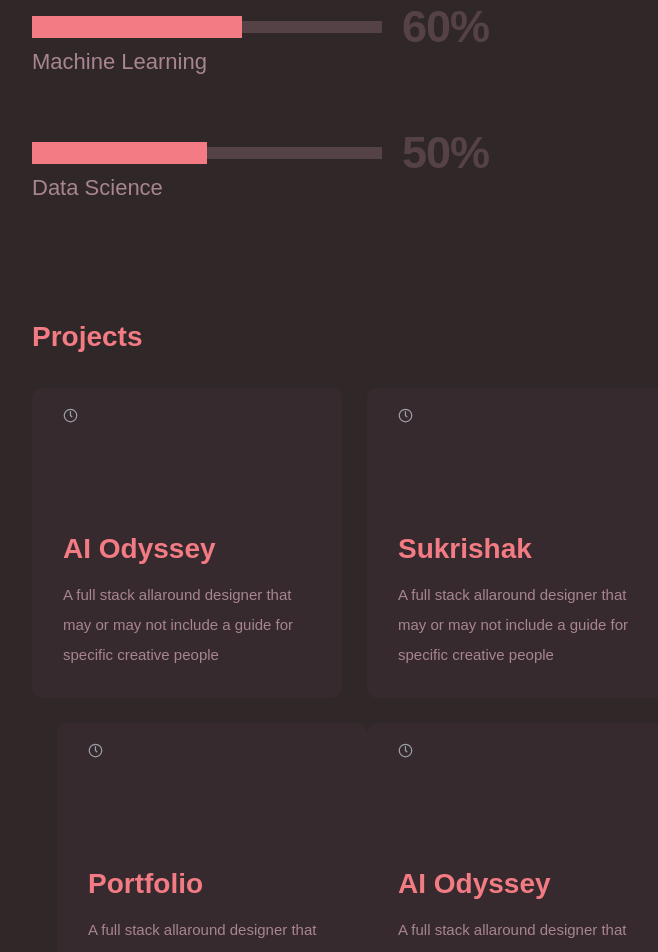
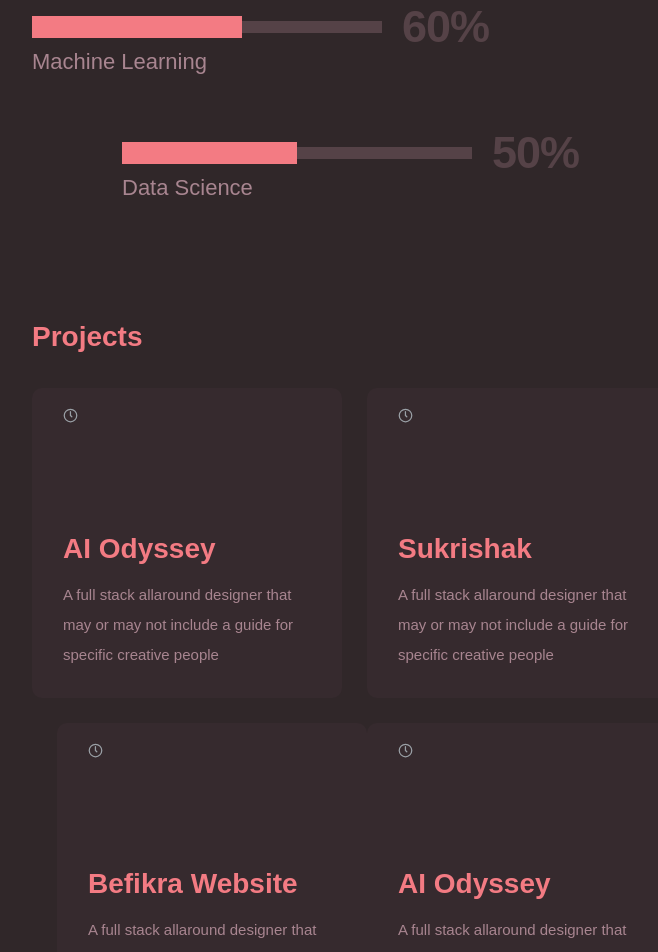
Before and after one commit to AvinashMohare/Portfolio, a Next.js app: page /portfolio in a window 1280 px wide. Shown: the part 1960-2912 px from the top of the page, without its empty margins (346-1004 px from the left). Built offline with nearby package versions, Linux system fonts and the light colour scheme.

Commit message:
Done For the dAy

```diff
--- a/src/components/projects.js
+++ b/src/components/projects.js
@@ -15,7 +15,7 @@ const ProjectsList = [
         Svg: Svg1,
     },
     {
-        title: "Portfolio",
+        title: "Befikra Website",
         desc: "A full stack allaround designer that may or may not include a guide for specific creative people",
         Svg: Svg1,
     },
--- a/src/styles/Skills.module.scss
+++ b/src/styles/Skills.module.scss
@@ -26,7 +26,7 @@
         .skill {
             margin-top: 20px;
             margin-bottom: 20px;
-            padding-right: 90px;
+            padding-left: 90px;
 
             &:first-child {
                 padding-left: 0px;
```
